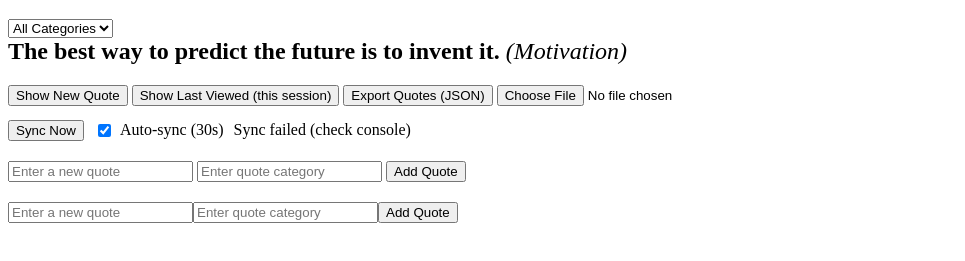
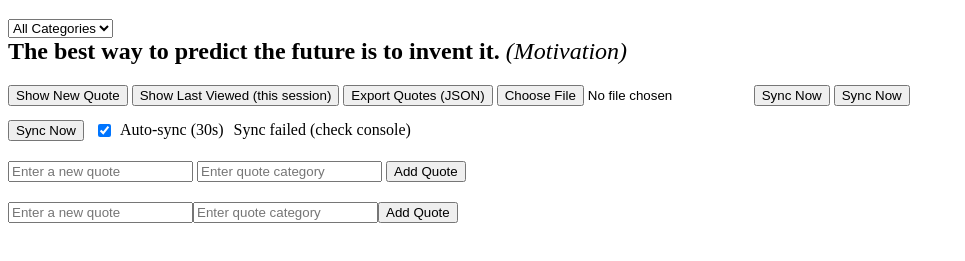
Before and after one commit to Omwami-dev/alx_fe_javascript, a plain HTML site: page dom-manipulation/index.html in a window 1280 px wide. Shown: the part 61-322 px from the top of the page, without its empty margins (0-965 px from the left). Drawn offline with Linux system fonts and the light colour scheme; no server answers.

Commit message:
update buttons to sync

```diff
--- a/dom-manipulation/index.html
+++ b/dom-manipulation/index.html
@@ -22,6 +22,8 @@
   <button id="showLast">Show Last Viewed (this session)</button>
   <button id="exportBtn">Export Quotes (JSON)</button>
   <input type="file" id="importFile" accept=".json" onchange="importFromJsonFile(event)" />
+  <button onclick="fetchQuotesFromServer()">Sync Now</button>
+  <button onclick="syncQuotes()">Sync Now</button>
   <!-- Sync Bar -->
  <div id="syncBar" style="margin-top:14px; display:flex; gap:10px; align-items:center; flex-wrap:wrap;">
   <button id="syncNow">Sync Now</button>
--- a/dom-manipulation/script.js
+++ b/dom-manipulation/script.js
@@ -395,6 +395,37 @@ async function fetchQuotesFromServer() {
   }
 }
 setInterval(fetchQuotesFromServer, 60000);
+async function syncQuotes() {
+  try {
+    // Fetch latest data from server
+    const response = await fetch('https://jsonplaceholder.typicode.com/posts');
+    const serverQuotes = await response.json();
+
+    // Simulate server quotes as proper objects
+    const formattedServerQuotes = serverQuotes.slice(0, 5).map(item => ({
+      text: item.title,
+      author: 'Server',
+      category: 'Imported'
+    }));
+
+    // Merge local and server data (server takes precedence in conflicts)
+    formattedServerQuotes.forEach(serverQuote => {
+      const exists = quotes.find(q => q.text === serverQuote.text);
+      if (!exists) {
+        quotes.push(serverQuote);
+      }
+    });
+
+    saveQuotes();
+    displayQuotes();
+
+    alert('Quotes synced successfully with server.');
+  } catch (error) {
+    console.error('Sync failed:', error);
+    alert('Error syncing quotes with server.');
+  }
+}
+setInterval(syncQuotes, 60000);
 
 // Wrap/add to addQuote so we ensure metadata for the last added quote and simulate push
 (function hookAddQuote() {
```
